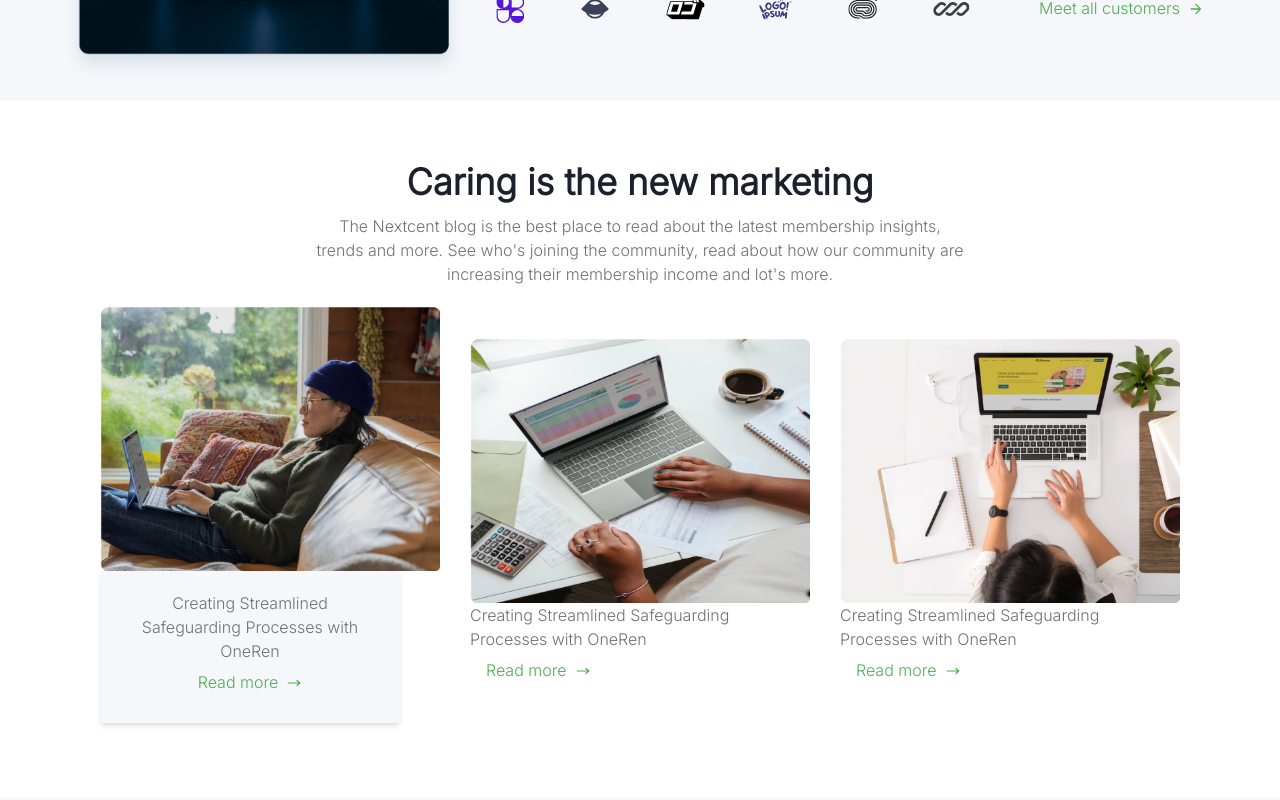
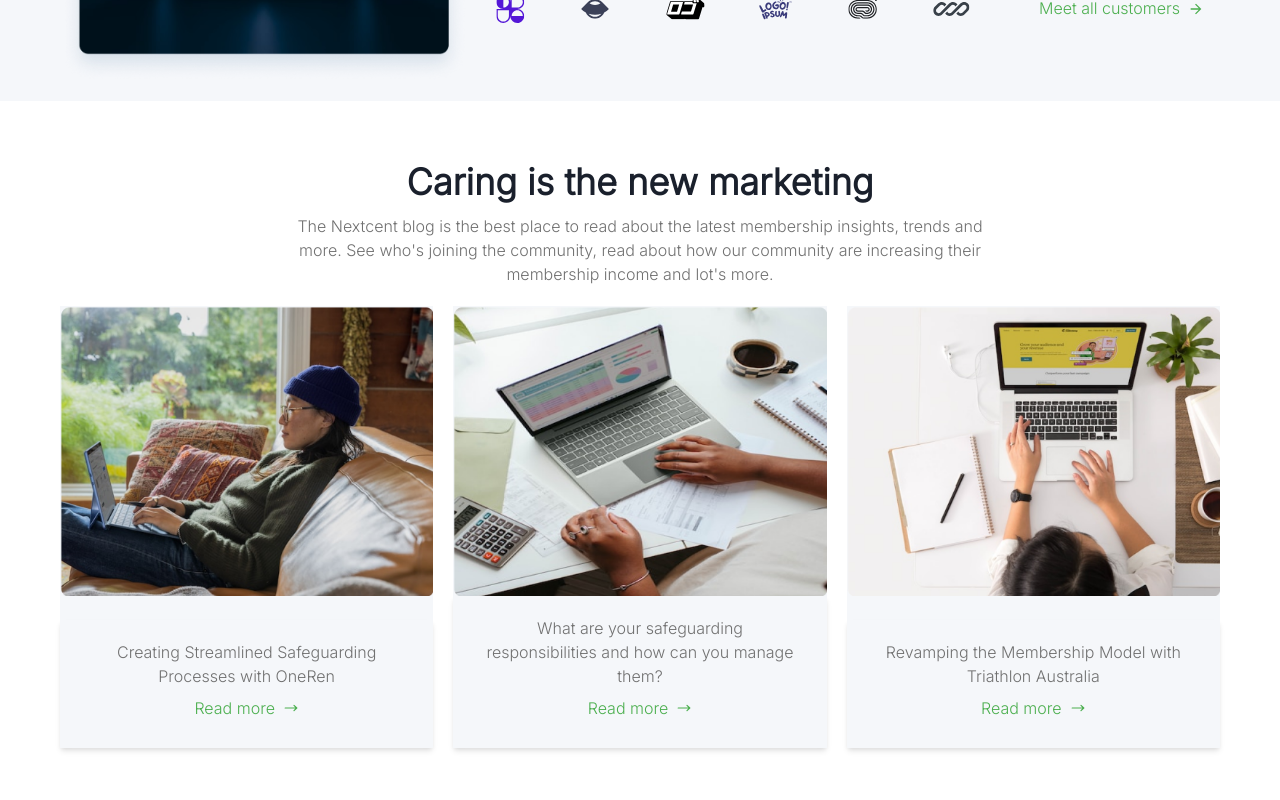
Before and after one commit to dboatengg/nexcent, a React (Vite) app: page / in a window 1280 px wide. Shown: the part 3320-4120 px from the top of the page. Built offline with nearby package versions, Linux system fonts and the light colour scheme.

Commit message:
Finish blog section

```diff
--- a/src/components/Blog.tsx
+++ b/src/components/Blog.tsx
@@ -2,38 +2,27 @@ import { Box, Button, Flex, Heading, Image, Text } from "@chakra-ui/react"
 import blog1 from '../assets/blog1.png'
 import blog2 from '../assets/blog2.png'
 import blog3 from '../assets/blog3.png'
-// import { ArrowForwardIcon } from "@chakra-ui/icons"
 import { HiMiniArrowLongRight } from "react-icons/hi2"
+import blog from "../data/blog"
 
 const Blog = () => {
   return (
-    <Box padding="40px">
-        <Flex flexDirection="column" gap="10px" maxWidth="60%" textAlign='center' mx="auto" marginBottom="20px">
+    <Box paddingY="40px">
+        <Flex flexDirection="column" gap="10px" maxWidth={{md:"60%"}} textAlign='center' mx="auto" marginBottom="20px">
             <Heading>Caring is the new marketing</Heading>
             <Text>The Nextcent blog is the best place to read about the latest membership insights, trends and more. See who's joining the community, read about how our community are increasing their membership income and lot's more.</Text>
         </Flex>
-        <Flex flexDirection={{base:'column',md:'row'}} justifyContent="space-between" gap="30px" alignItems="center">
-            <Box>
-                <Image src={blog1}/>
-                <Box bg="silver" textAlign="center" paddingY="20px" paddingX="30px" maxWidth="300px" boxShadow="md">
-                    <Text>Creating Streamlined Safeguarding Processes with OneRen</Text>
-                    <Button variant='secondary' rightIcon={<HiMiniArrowLongRight />}>Read more</Button>
+        <Flex flexDirection={{base:'column',md:'row'}} gap={{base:'30px', md:'20px'}} alignItems="stretch">
+            {blog.map(data=>(
+            <Box bg="silver" key={data.id} minHeight="200px" display="flex" flexDirection="column" justifyContent="space-between">
+                <Image src={data.id === 1 ? blog1: data.id===2 ? blog2: data.id === 3 ? blog3:''}/>
+                <Box textAlign="center" paddingY="20px" paddingX="30px" boxShadow="md">
+                    <Text>{data.text}</Text>
+                    <Button variant='secondary' rightIcon={<HiMiniArrowLongRight />}>{data.btnText}</Button>
                 </Box>
             </Box>
-            <Box>
-                <Image src={blog2}/>
-                <Box>
-                    <Text>Creating Streamlined Safeguarding Processes with OneRen</Text>
-                    <Button variant='secondary' rightIcon={<HiMiniArrowLongRight />}>Read more</Button>
-                </Box>
-            </Box>
-            <Box >
-                <Image src={blog3}/>
-                <Box>
-                    <Text>Creating Streamlined Safeguarding Processes with OneRen</Text>
-                    <Button variant='secondary' rightIcon={<HiMiniArrowLongRight />}>Read more</Button>
-                </Box>
-            </Box>
+
+            ))}
         </Flex>
     </Box>
   )
--- /dev/null
+++ b/src/data/blog.ts
@@ -0,0 +1,25 @@
+export interface Blog {
+    id:number;
+    text: string;
+    btnText:string
+  }
+
+  const blog: Blog[] = [
+    {
+        id:1,
+      text: "Creating Streamlined Safeguarding Processes with OneRen",
+      btnText:'Read more'
+    },
+    {
+        id:2,
+      text: "What are your safeguarding responsibilities and how can you manage them?",
+      btnText:'Read more'
+    },
+    {
+        id:3,
+      text: "Revamping the Membership Model with Triathlon Australia",
+      btnText:'Read more'
+    }
+  ];
+
+  export default blog;
```
